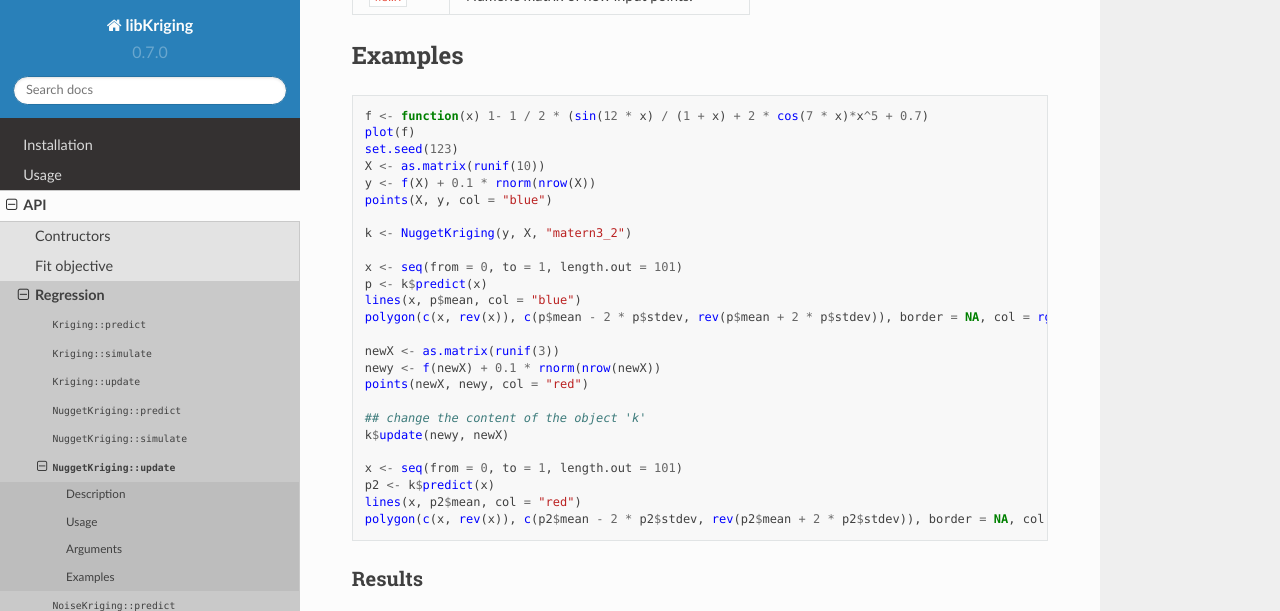
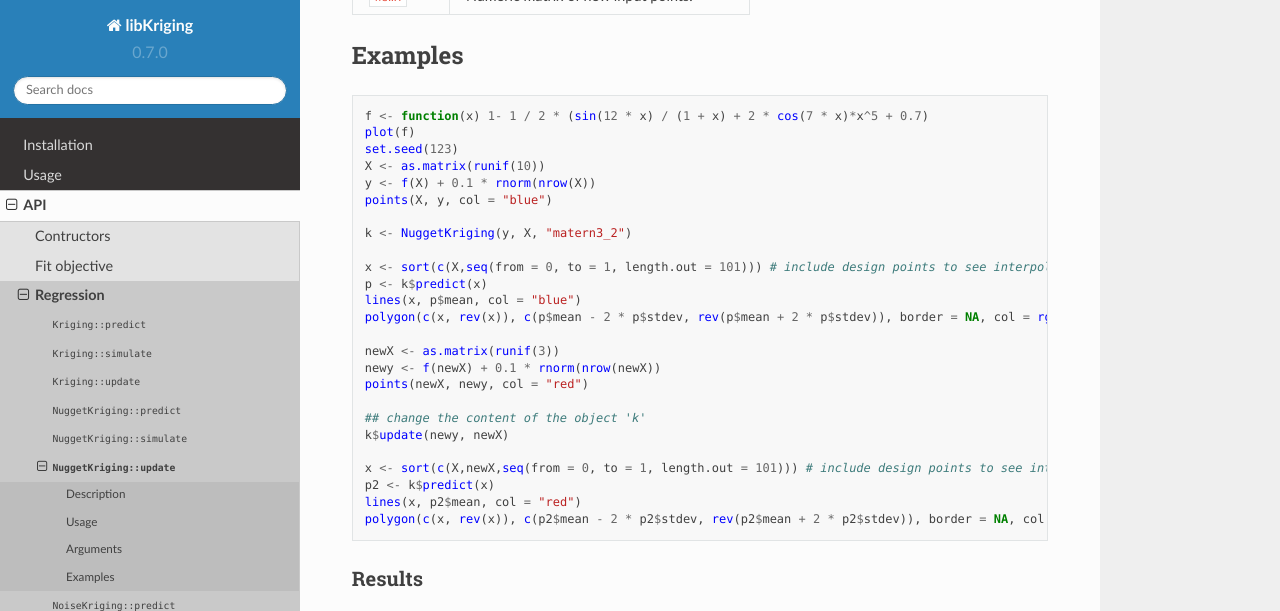
Before and after one commit to readthedocs/tutorial-template, a Sphinx documentation site: the page built from docs/source/functions/update.NuggetKriging.md, in a window 1280 px wide and 900 px high, scrolled down 828 px, cut to the strip 0-611 px from the top of the window. Built offline with Sphinx 7.4.7 and the Read the Docs theme 2.0.0, drawn with Linux system fonts in a browser that asks for light colours; pages that are not in the unit, such as notebooks, are missing from menus.

Commit message:
see nugget predict interpolate

```diff
--- a/docs/source/functions/update.NuggetKriging.md
+++ b/docs/source/functions/update.NuggetKriging.md
@@ -45,7 +45,7 @@
 
 k <- NuggetKriging(y, X, "matern3_2")
 
-x <- seq(from = 0, to = 1, length.out = 101)
+x <- sort(c(X,seq(from = 0, to = 1, length.out = 101))) # include design points to see interpolation
 p <- k$predict(x)
 lines(x, p$mean, col = "blue")
 polygon(c(x, rev(x)), c(p$mean - 2 * p$stdev, rev(p$mean + 2 * p$stdev)), border = NA, col = rgb(0, 0, 1, 0.2))
@@ -57,7 +57,7 @@
 ## change the content of the object 'k'
 k$update(newy, newX)
 
-x <- seq(from = 0, to = 1, length.out = 101)
+x <- sort(c(X,newX,seq(from = 0, to = 1, length.out = 101))) # include design points to see interpolation
 p2 <- k$predict(x)
 lines(x, p2$mean, col = "red")
 polygon(c(x, rev(x)), c(p2$mean - 2 * p2$stdev, rev(p2$mean + 2 * p2$stdev)), border = NA, col = rgb(1, 0, 0, 0.2))
```
Also changed, not shown: docs/source/functions/predict.NuggetKriging.md (+1 -1 lines), docs/source/examples/predict.NuggetKriging.md.png, docs/source/examples/update.NuggetKriging.md.png.
